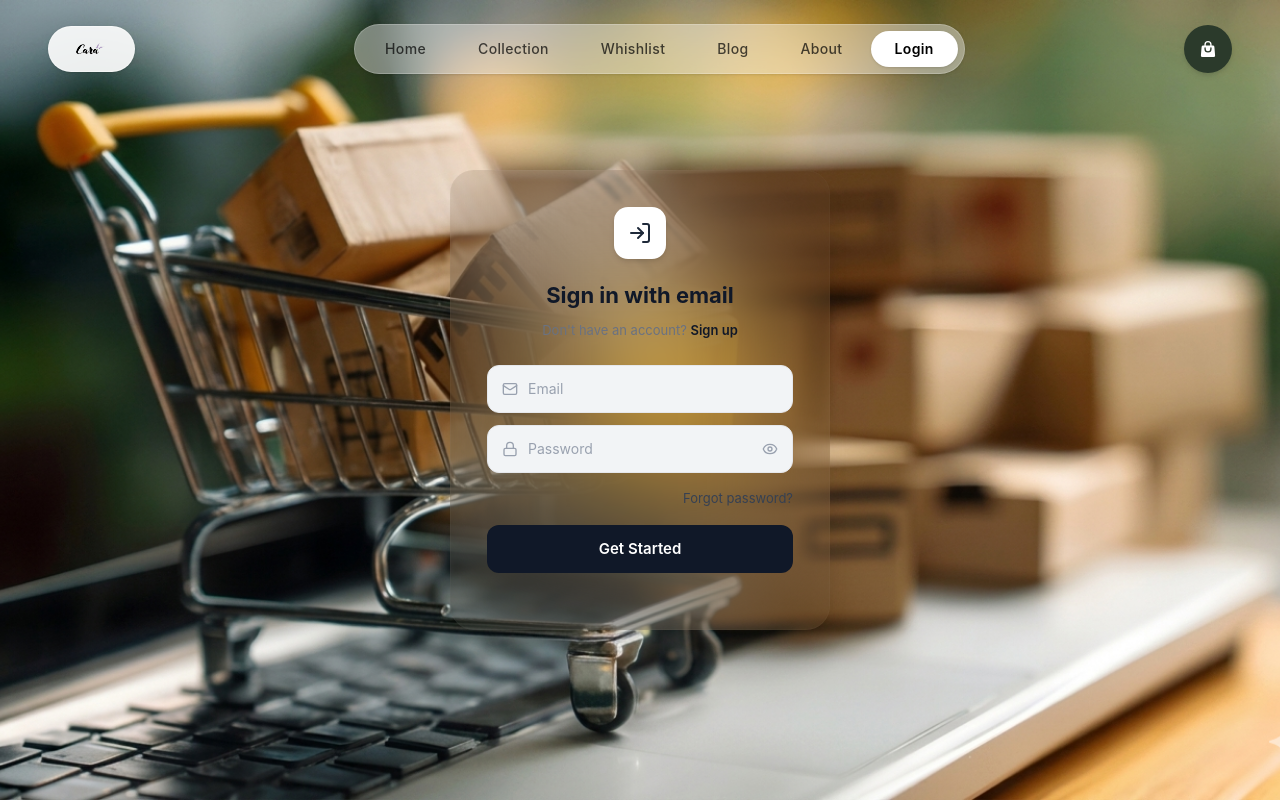
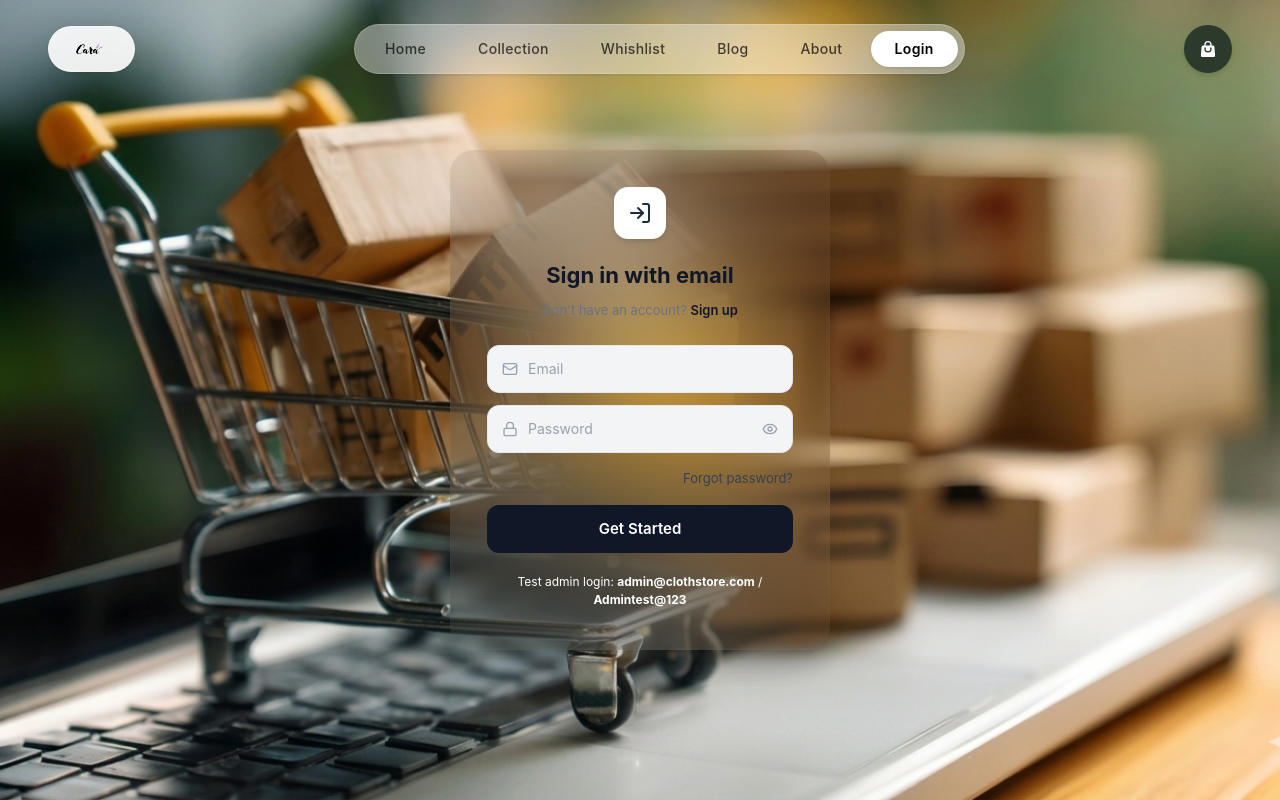
Before and after one commit to Wilson-son/Ecommerce-clothstoreapp-client, a React (Vite) app: page /login in a window 1280 px wide. Built offline with nearby package versions, Linux system fonts and the light colour scheme; no server answers.

Commit message:
Add test credentials hint to login page

```diff
--- a/index.html
+++ b/index.html
@@ -6,7 +6,7 @@
     <meta name="viewport" content="width=device-width, initial-scale=1.0" />
     <script src="https://checkout.razorpay.com/v1/checkout.js"></script>
 
-    <title>frontend</title>
+    <title>ClothStore</title>
   </head>
   <body>
     <div id="root"></div>
--- a/src/pages/auth/Login.jsx
+++ b/src/pages/auth/Login.jsx
@@ -49,7 +49,6 @@ export default function Login() {
 
       setTimeout(() => {
         dispatch(clearMessages());
-
 
         if (loggedInUser?.role === "admin") {
           nav("/admin");
@@ -181,6 +180,11 @@ export default function Login() {
             "Get Started"
           )}
         </button>
+
+        <p className="text-[12px] text-white mb-1 text-center">
+          Test admin login: <strong>admin@clothstore.com</strong> /{" "}
+          <strong>Admintest@123</strong>
+        </p>
       </form>
     </div>
   );
```
